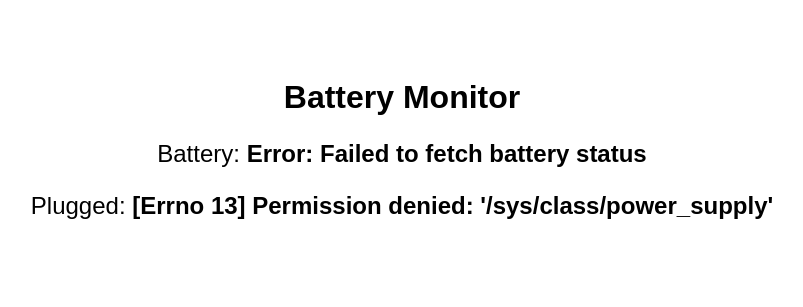
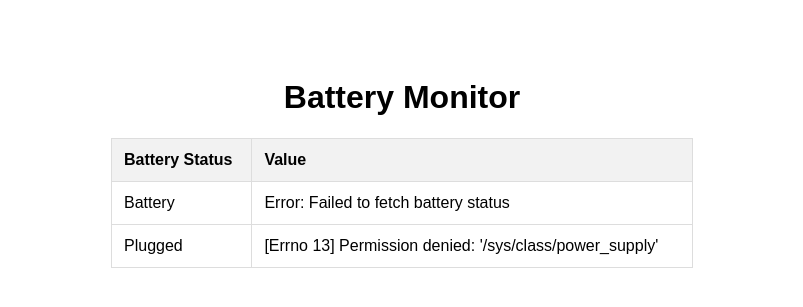
Before and after one commit to vishnus1793/Battery_manager, a Flask app: page / in a window 1280 px wide. Shown: the top 307 px of the page, without its empty margins (238-1041 px from the left). Run offline with Flask 3, Linux system fonts and the light colour scheme.

Commit message:
changes added

```diff
--- a/main.py
+++ b/main.py
@@ -3,7 +3,6 @@
 
 app = Flask(__name__)
 
-# Route to get the battery status
 @app.route('/battery', methods=['GET'])
 def battery_status():
     try:
@@ -27,7 +26,6 @@
             "message": str(e)
         })
 
-# Route for the home page (HTML page)
 @app.route('/')
 def index():
     return render_template('index.html')
--- a/templates/index.html
+++ b/templates/index.html
@@ -10,21 +10,39 @@
             text-align: center;
             padding: 50px;
         }
-        .battery-status {
-            font-size: 24px;
+        table {
+            width: 50%;
+            margin: 0 auto;
+            border-collapse: collapse;
         }
-        .battery-status span {
-            font-weight: bold;
+        table, th, td {
+            border: 1px solid #ddd;
+        }
+        th, td {
+            padding: 12px;
+            text-align: left;
+        }
+        th {
+            background-color: #f2f2f2;
         }
     </style>
 </head>
 <body>
-
     <h1>Battery Monitor</h1>
-<div class="battery-status">
-    <p>Battery: <span id="battery-percent">Loading...</span></p>
-    <p>Plugged: <span id="battery-plugged">Loading...</span></p>
-</div>
+    <table>
+        <tr>
+            <th>Battery Status</th>
+            <th>Value</th>
+        </tr>
+        <tr>
+            <td>Battery</td>
+            <td><span id="battery-percent">Loading...</span></td>
+        </tr>
+        <tr>
+            <td>Plugged</td>
+            <td><span id="battery-plugged">Loading...</span></td>
+        </tr>
+    </table>
 
     <script>
         function fetchBatteryStatus() {
@@ -47,9 +65,7 @@
                 });
         }
 
-
         window.onload = fetchBatteryStatus;
     </script>
-
 </body>
 </html>
```
Lines whose indentation alone changed are shown as unchanged.
